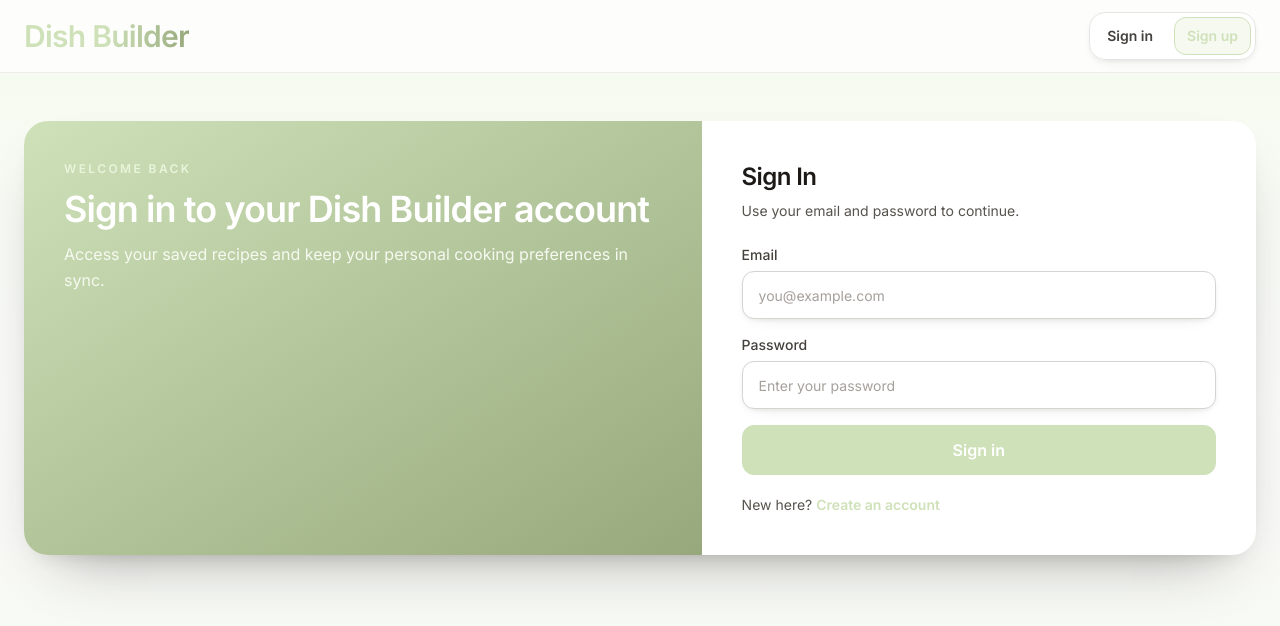
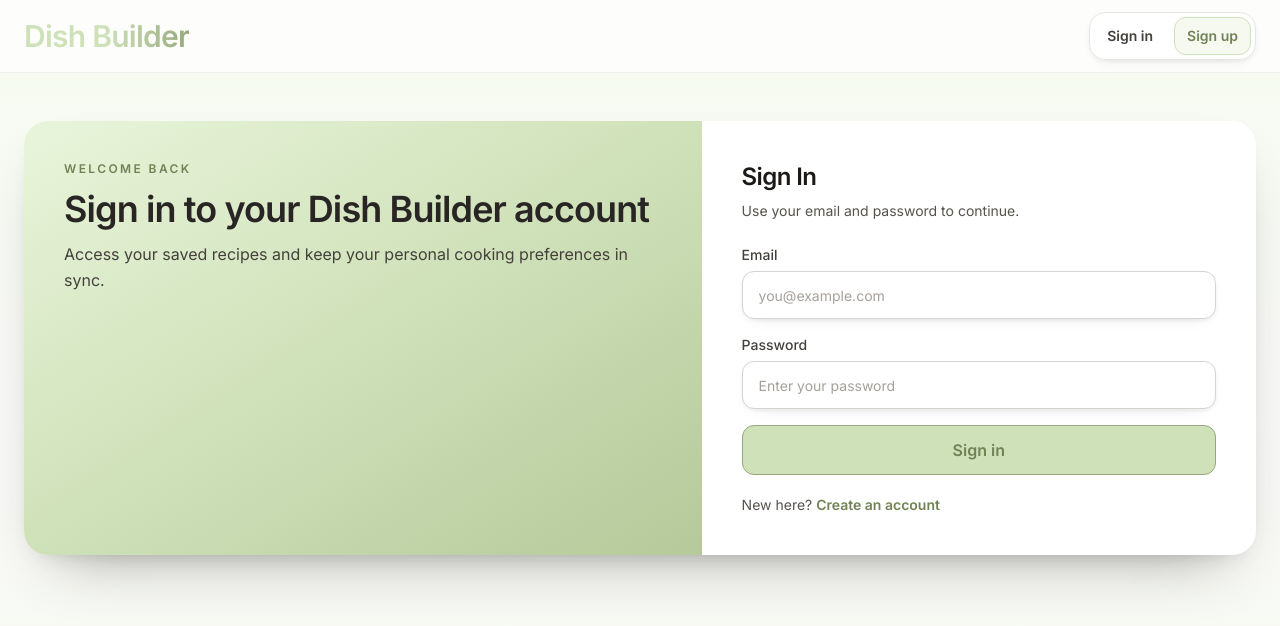
Before and after one commit to Demalin35/dish-builder, a React (Vite) app: page /login in a window 1280 px wide. Shown: the top 626 px of the page. Built offline with nearby package versions, Linux system fonts and the light colour scheme; no server answers.

Commit message:
Updated global colors

```diff
--- a/Header.jsx
+++ b/Header.jsx
@@ -8,7 +8,7 @@ export default function Header() {
     <header className="sticky top-0 z-30 border-b border-stone-200/70 bg-white/80 backdrop-blur-xl">
       <div className="container-page flex min-h-16 items-center justify-between py-3">
         <Link to="/" className="group inline-flex items-center">
-          <h1 className="bg-gradient-to-r from-brand-700 via-brand-600 to-brand-500 bg-clip-text text-2xl font-semibold tracking-tight text-transparent transition group-hover:opacity-90 sm:text-3xl">
+          <h1 className="logo-gradient-current bg-clip-text text-2xl font-semibold tracking-tight text-transparent transition group-hover:opacity-90 sm:text-3xl">
             Dish Builder
           </h1>
         </Link>
--- a/components/SignIn.jsx
+++ b/components/SignIn.jsx
@@ -49,14 +49,14 @@ export default function SignIn() {
   return (
     <main className="container-page py-8 sm:py-12">
       <section className="grid overflow-hidden rounded-3xl bg-white shadow-[var(--shadow-soft-lg)] lg:grid-cols-[1.1fr_0.9fr]">
-        <div className="bg-gradient-to-br from-brand-600 to-brand-500 p-7 text-white sm:p-10">
-          <p className="text-xs font-semibold uppercase tracking-[0.2em] text-brand-100">
+        <div className="auth-panel-gradient p-7 sm:p-10">
+          <p className="text-xs font-semibold uppercase tracking-[0.2em] text-brand-700">
             Welcome back
           </p>
           <h1 className="mt-3 text-3xl font-semibold tracking-tight sm:text-4xl">
             Sign in to your Dish Builder account
           </h1>
-          <p className="mt-3 text-sm leading-relaxed text-brand-50 sm:text-base">
+          <p className="mt-3 text-sm leading-relaxed text-stone-700 sm:text-base">
             Access your saved recipes and keep your personal cooking preferences
             in sync.
           </p>
@@ -108,14 +108,18 @@ export default function SignIn() {
 
             {formError && <p className="text-sm font-medium text-rose-600">{formError}</p>}
 
-            <button type="submit" className="btn btn-primary btn-lg w-full" disabled={isSubmitting}>
+            <button
+              type="submit"
+              className="btn btn-auth-primary btn-lg w-full"
+              disabled={isSubmitting}
+            >
               {isSubmitting ? "Signing in..." : "Sign in"}
             </button>
           </form>
 
           <p className="mt-5 text-sm text-stone-600">
             New here?{" "}
-            <Link to="/signup" className="font-semibold text-brand-700 hover:text-brand-600">
+            <Link to="/signup" className="auth-link">
               Create an account
             </Link>
           </p>
--- a/components/SignUp.jsx
+++ b/components/SignUp.jsx
@@ -57,14 +57,14 @@ export default function SignUp() {
   return (
     <main className="container-page py-8 sm:py-12">
       <section className="grid overflow-hidden rounded-3xl bg-white shadow-[var(--shadow-soft-lg)] lg:grid-cols-[1.05fr_0.95fr]">
-        <div className="bg-gradient-to-br from-brand-500 to-brand-700 p-7 text-white sm:p-10">
-          <p className="text-xs font-semibold uppercase tracking-[0.2em] text-brand-100">
+        <div className="auth-panel-gradient p-7 sm:p-10">
+          <p className="text-xs font-semibold uppercase tracking-[0.2em] text-brand-700">
             Start your kitchen profile
           </p>
           <h1 className="mt-3 text-3xl font-semibold tracking-tight sm:text-4xl">
             Create your Dish Builder account
           </h1>
-          <p className="mt-3 text-sm leading-relaxed text-brand-50 sm:text-base">
+          <p className="mt-3 text-sm leading-relaxed text-stone-700 sm:text-base">
             Save recipes, track preferences, and build a personal cooking space
             ready for future sync features.
           </p>
@@ -165,14 +165,18 @@ export default function SignUp() {
 
             {formError && <p className="text-sm font-medium text-rose-600">{formError}</p>}
 
-            <button type="submit" className="btn btn-primary btn-lg w-full" disabled={isSubmitting}>
+            <button
+              type="submit"
+              className="btn btn-auth-primary btn-lg w-full"
+              disabled={isSubmitting}
+            >
               {isSubmitting ? "Creating account..." : "Create account"}
             </button>
           </form>
 
           <p className="mt-5 text-sm text-stone-600">
             Already have an account?{" "}
-            <Link to="/login" className="font-semibold text-brand-700 hover:text-brand-600">
+            <Link to="/login" className="auth-link">
               Sign in
             </Link>
           </p>
--- a/index.css
+++ b/index.css
@@ -8,8 +8,8 @@
   --color-brand-200: #cfe1b9;
   --color-brand-300: #b5c99a;
   --color-brand-500: #97a97c;
-  --color-brand-600: #CFE1B9;
-  --color-brand-700: #CFE1B9 ;
+  --color-brand-600: #87986a;
+  --color-brand-700: #718355;
   --color-ink-700: #3f4651;
   --shadow-soft: 0 6px 20px -14px rgba(28, 25, 23, 0.24),
     0 2px 6px -3px rgba(28, 25, 23, 0.14);
@@ -38,6 +38,10 @@
 
   .btn-primary {
     @apply inline-flex items-center justify-center rounded-xl border border-brand-600 bg-brand-600 px-4 py-2.5 text-sm font-semibold text-white transition duration-200 ease-out hover:border-brand-700 hover:bg-brand-700 active:translate-y-px focus-visible:outline-none focus-visible:ring-2 focus-visible:ring-brand-300 focus-visible:ring-offset-2 disabled:pointer-events-none disabled:opacity-45;
+  }
+
+  .btn-auth-primary {
+    @apply inline-flex items-center justify-center rounded-xl border border-brand-500 bg-brand-200 px-4 py-2.5 text-sm font-semibold text-brand-700 transition duration-200 ease-out hover:border-brand-600 hover:bg-brand-300 active:translate-y-px focus-visible:outline-none focus-visible:ring-2 focus-visible:ring-brand-300 focus-visible:ring-offset-2 disabled:pointer-events-none disabled:opacity-50;
   }
 
   .btn-secondary {
@@ -70,6 +74,18 @@
 
   .tag-chip {
     @apply inline-flex items-center gap-2 rounded-full border border-stone-200 bg-white/95 px-4 py-2.5 text-sm font-medium text-stone-700 shadow-[var(--shadow-soft)] transition duration-200 hover:-translate-y-0.5 hover:border-brand-300 hover:bg-brand-50 hover:text-brand-700;
+  }
+
+  .auth-panel-gradient {
+    @apply bg-gradient-to-br from-brand-100 via-brand-200 to-brand-300 text-stone-800;
+  }
+
+  .auth-link {
+    @apply font-semibold text-brand-700 hover:text-brand-600;
+  }
+
+  .logo-gradient-current {
+    background-image: linear-gradient(to right, #cfe1b9, #cfe1b9, #97a97c);
   }
 
   .prose-recipe {
```
